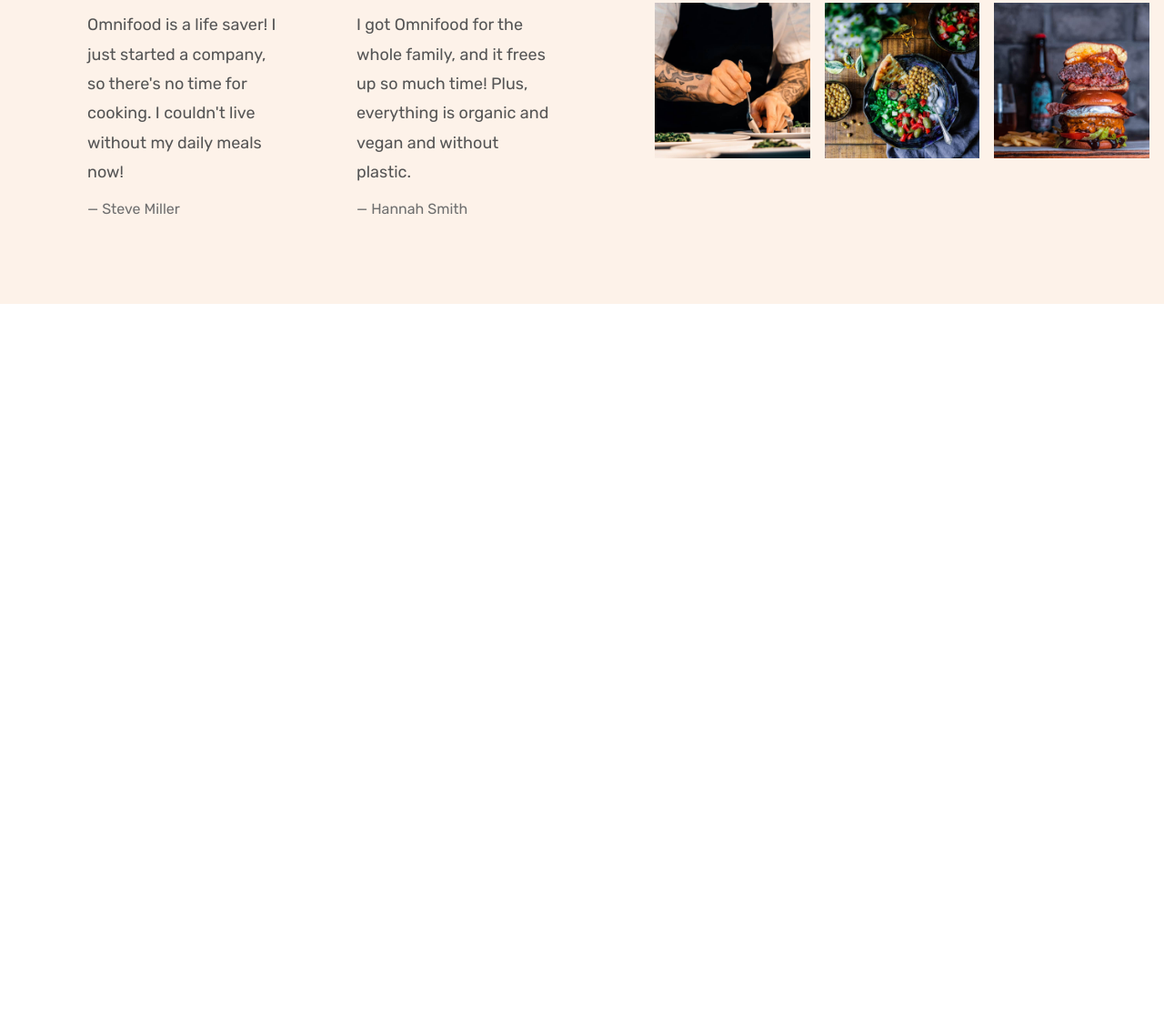
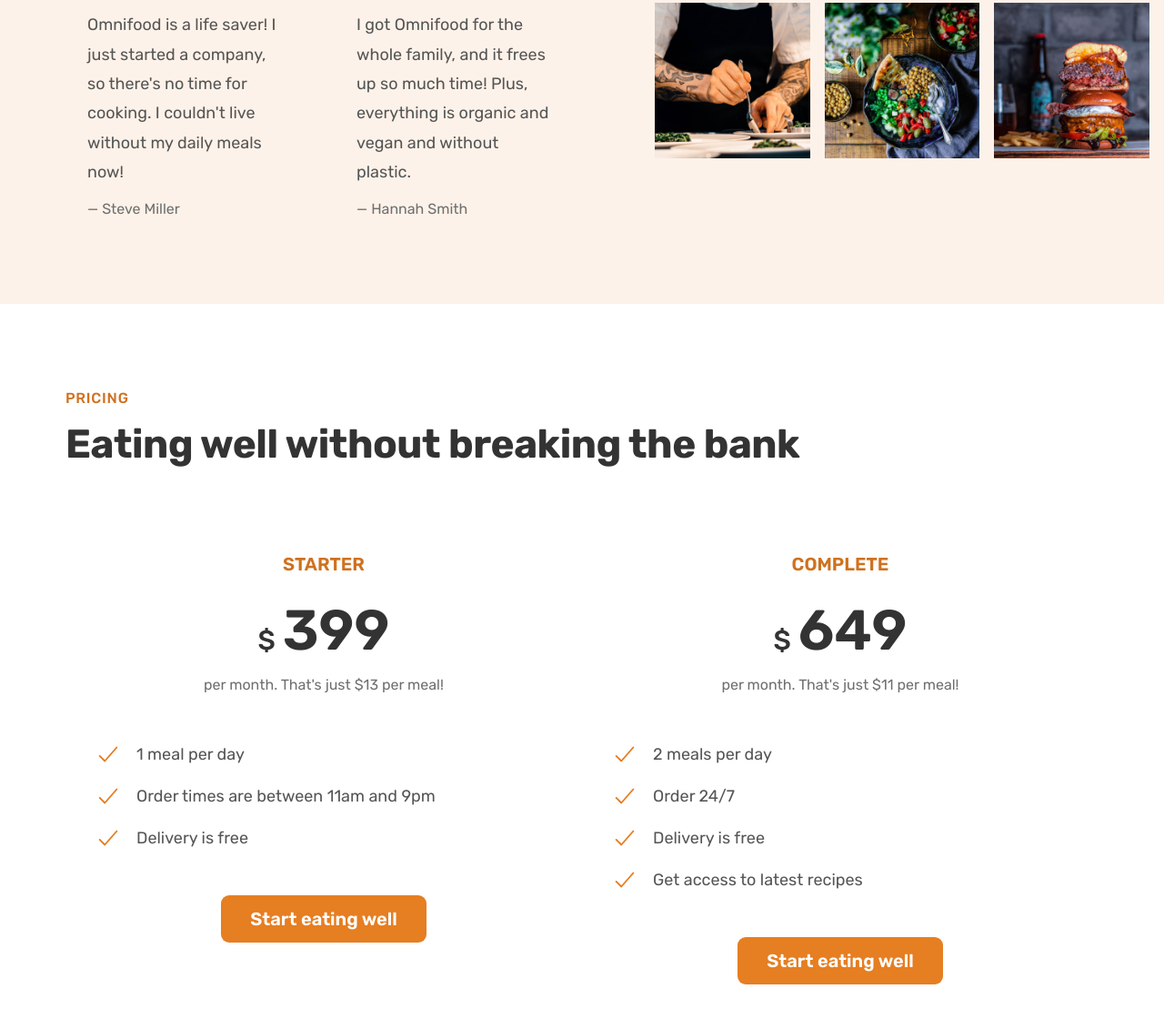
Before and after one commit to Wtfluna/omnifood-project, a plain HTML site: page index.html in a window 1280 px wide. Shown: the part 4277-5397 px from the top of the page at 91% size. Before the commit the page ends 4611 px from the top, so only its background shows below. Drawn offline with nearby package versions, Linux system fonts and the light colour scheme.

Commit message:
pricing in progress

```diff
--- a/css/general.css
+++ b/css/general.css
@@ -210,6 +210,26 @@ body {
   border-bottom: 1px solid transparent;
 }
 
+.list {
+  list-style: none;
+  display: flex;
+  flex-direction: column;
+  gap: 1.6rem;
+}
+
+.list-item {
+  font-size: 1.8rem;
+  display: flex;
+  align-items: center;
+  gap: 1.6rem;
+}
+
+.list-icon {
+  width: 30px;
+  height: 30px;
+  color: #e67e22;
+}
+
 /* HELPER/SETTINGS CLASSES */
 
 .margin-right-sm {
--- a/css/style.css
+++ b/css/style.css
@@ -288,26 +288,6 @@
   font-size: 1.8rem;
 }
 
-.list {
-  list-style: none;
-  display: flex;
-  flex-direction: column;
-  gap: 1.6rem;
-}
-
-.list-item {
-  font-size: 1.8rem;
-  display: flex;
-  align-items: center;
-  gap: 1.6rem;
-}
-
-.list-icon {
-  width: 30px;
-  height: 30px;
-  color: #e67e22;
-}
-
 /* ********************************/
 /* TESTIMONIALS SECTION */
 
@@ -372,3 +352,44 @@
 
 /* ********************************/
 /* PRICING + FEATURES SECTION */
+
+.section-pricing {
+  padding: 9.6rem 0;
+}
+
+.plan-header {
+  text-align: center;
+  margin-bottom: 4.8rem;
+}
+.plan-name {
+  color: #cf711f;
+  font-weight: 600;
+  font-size: 2em;
+  text-transform: uppercase;
+  letter-spacing: 0.75;
+  margin-bottom: 3.2rem;
+}
+
+.plan-price {
+  font-size: 6.2rem;
+  font-weight: 600;
+  color: #333;
+  margin-bottom: 1.6rem;
+}
+
+.plan-price span {
+  font-size: 3rem;
+  font-weight: 500;
+  margin-right: 0.8rem;
+}
+
+.plan-text {
+  font-size: 1.6rem;
+  line-height: 1.6;
+  color: #6f6f6f;
+}
+
+.plan-sign-up {
+  text-align: center;
+  margin-top: 4.8rem;
+}
--- a/index.html
+++ b/index.html
@@ -423,6 +423,70 @@
           </figure>
         </div>
       </section>
+
+      <section class="section-pricing">
+        <div class="container">
+          <span class="subheading">Pricing</span>
+          <h2 class="heading-secondary">
+            Eating well without breaking the bank
+          </h2>
+          <div class="container grid grid--2-cols">
+            <div class="pricing-plan">
+              <header class="plan-header">
+              <p class="plan-name">Starter</p>
+              <p class="plan-price"><span>$</span>399</p>
+              <p class="plan-text">per month. That's just $13 per meal!</p>
+            </header>
+              <ul class="list">
+              <li class="list-item">
+                <ion-icon class="list-icon" name="checkmark-outline"></ion-icon
+                ><span>1 meal per day</span>
+              </li>
+              <li class="list-item">
+                <ion-icon class="list-icon" name="checkmark-outline"></ion-icon
+                ><span>Order times are between 11am and 9pm</span>
+              </li>
+              <li class="list-item">
+                <ion-icon class="list-icon" name="checkmark-outline"></ion-icon
+                ><span>Delivery is free</span>
+              </li>
+            </ul>
+            <div class="plan-sign-up">
+            <a href="#" class="btn btn--full"
+            >Start eating well</a>
+          </div>
+            </div>
+
+            <div class="pricing-plan">
+              <header class="plan-header">
+              <p class="plan-name">Complete</p>
+              <p class="plan-price"><span>$</span>649</p>
+              <p class="plan-text">per month. That's just $11 per meal!</p>
+            </header>
+              <ul class="list">
+              <li class="list-item">
+                <ion-icon class="list-icon" name="checkmark-outline"></ion-icon
+                ><span>2 meals per day</span>
+              </li>
+              <li class="list-item">
+                <ion-icon class="list-icon" name="checkmark-outline"></ion-icon
+                ><span>Order 24/7</span>
+              </li>
+              <li class="list-item">
+                <ion-icon class="list-icon" name="checkmark-outline"></ion-icon
+                ><span>Delivery is free</span>
+              </li>
+              <li class="list-item">
+                <ion-icon class="list-icon" name="checkmark-outline"></ion-icon
+                ><span>Get access to latest recipes</span>
+              </li>
+            </ul>
+            <div class="plan-sign-up">
+            <a href="#" class="btn btn--full"
+            >Start eating well</a>
+          </div>
+          </div>
+      </section>
     </main>
   </body>
 </html>
```
